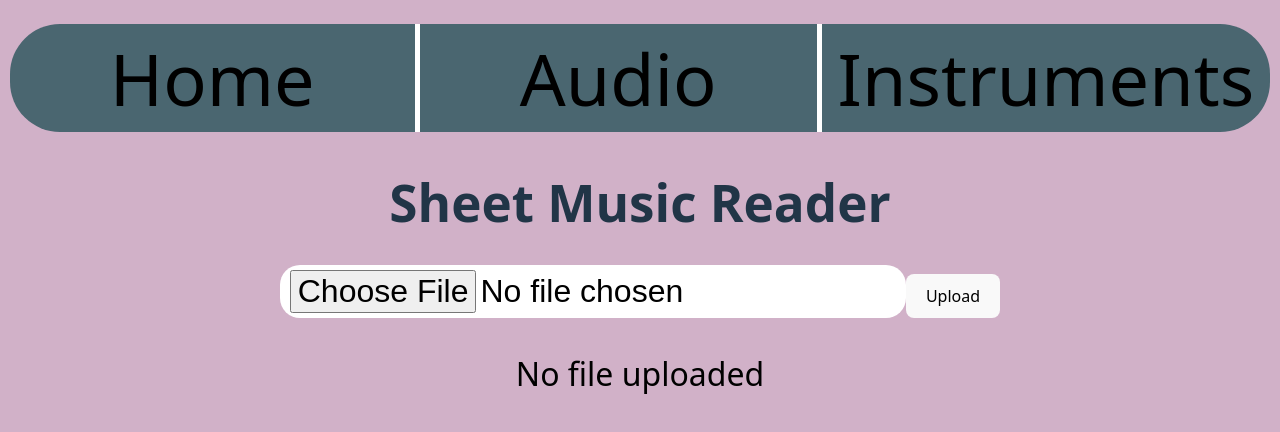
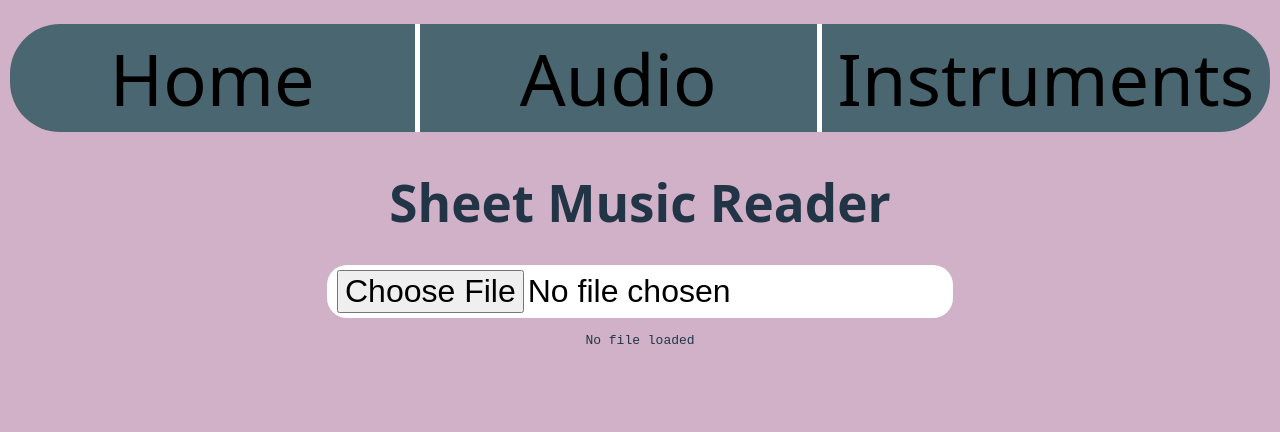
Before and after one commit to ChaseWright294/EyesAndEars, a React (Vite) app in the folder frontend/: page /sheetmusic in a window 1280 px wide. Shown: the top 432 px of the page. Built offline with nearby package versions, Linux system fonts and the light colour scheme.

Commit message:
MusicFileUpload now gets file as string for later code to render the musicxml

```diff
--- a/frontend/src/components/MusicFileUpload.jsx
+++ b/frontend/src/components/MusicFileUpload.jsx
@@ -5,23 +5,55 @@ const MusicFileUpload = ({ setFile }) => {
 
   const handleFileChange = (event) => {
     const file = event.target.files[0];
-    setSelectedFile(file);
-    setFile(file); //passes the file to SheetMusicReader
+    // setSelectedFile(file);
+    // setFile(file); //passes the file to SheetMusicReader
+
+    if (file && file.name.endsWith(".musicxml")) {
+      const reader = new FileReader();
+
+      //convert the file to a string
+      reader.onload = (e) => {
+        setFile(e.target.result);
+      }
+
+      reader.readAsText(file);
+      }
+      else
+      {
+        alert("File needs to be in .musicxml format. Try again with a .musicxml file.");
+      }
   };
 
-  const handleFileUpload = () => {
-    if (selectedFile) {
-      // Handle the file upload logic here
-      console.log("Uploading file:", selectedFile.name);
-    } else {
-      console.log("No file selected");
-    }
-  };
+  // const handleFileUpload = (event) => {
+  //   // if (selectedFile) {
+  //   //   // Handle the file upload logic here
+  //   //   console.log("Uploading file:", selectedFile.name);
+  //   // } else {
+  //   //   console.log("No file selected");
+  //   // }
+  //   const file = event.target.files[0];
+
+  //   //make sure file is in .musicxml format
+  //   if(file && file.name.endsWith(".musicxml")) {
+  //     const reader = new FileReader();
+
+  //     //convert the file to a string
+  //     reader.onload = (e) => {
+  //       setFile(e.target.result);
+  //     }
+
+  //     reader.readAsText(file);
+  //   }
+  //   else
+  //   {
+  //     alert("File needs to be in .musicxml format. Try again with a .musicxml file.");
+  //   }
+  // };
 
   return (
     <div>
-      <input type="file" onChange={handleFileChange} />
-      <button onClick={handleFileUpload}>Upload</button>
+      <input type="file" accept=".musicxml" onChange={handleFileChange} />
+      {/* <button onClick={handleFileUpload}>Upload</button> */}
       {selectedFile && <p>Selected file: {selectedFile.name}</p>}
     </div>
   );
--- a/frontend/src/pages/SheetMusicReader.jsx
+++ b/frontend/src/pages/SheetMusicReader.jsx
@@ -8,7 +8,7 @@ function SheetMusicReader() {
     <div>
       <h1>Sheet Music Reader</h1>
       <MusicFileUpload setFile={setFile}/>
-      {file ? <p>Displaying: {file.name}</p> : <p>No file uploaded</p>}
+      <pre>{file ? file.substring(0, 500) + "..." : "No file loaded"}</pre>
     </div>
   );
 }
```
